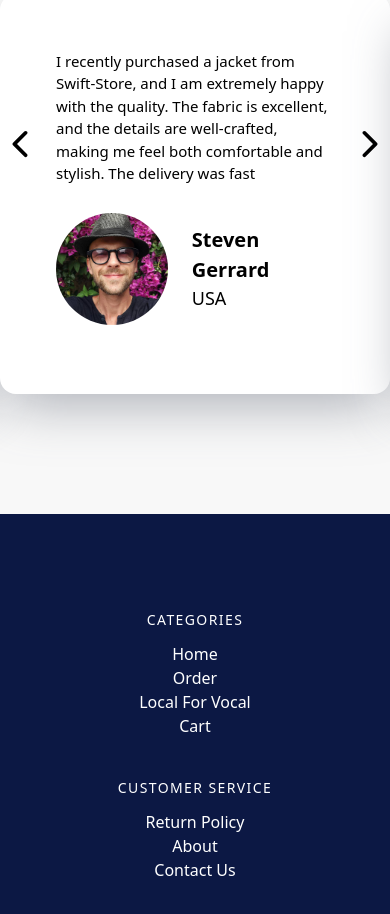
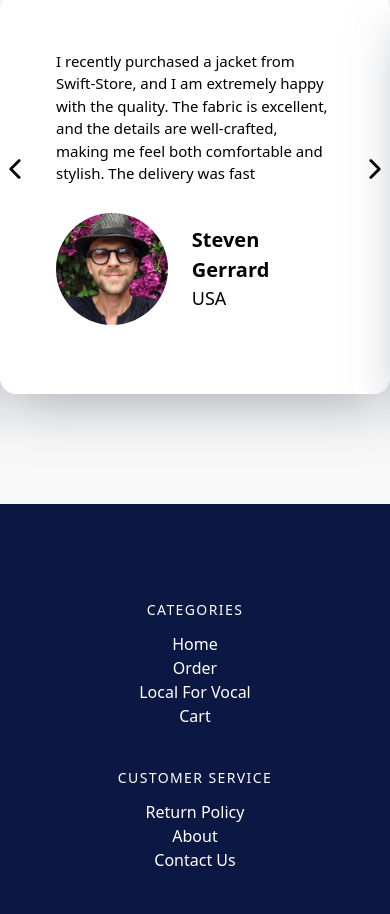
Before and after one commit to saifrafathassan/Full-E-commerce, a React (Vite) app: page / in a window 390 px wide. Shown: the part 2100-3014 px from the top of the page. Built offline with nearby package versions, Linux system fonts and the light colour scheme; no server answers; the database is empty; a web font is replaced by a local one.

Commit message:
testimonial

```diff
--- a/src/components/testimonial/Testimonial.jsx
+++ b/src/components/testimonial/Testimonial.jsx
@@ -106,12 +106,12 @@ const Reviewed = () => {
         transition={{ duration: 1 }}
         className='w-full'
       >
-        <div className={`h-full top-[-350px] md:top-[-300px] relative z-[200] w-full flex md:px-12 justify-between ${mode === 'dark' ? 'text-white' : 'text-black'}`}>
+        <div className={`h-full top-[-320px] md:top-[-300px] relative z-[200] w-full flex md:px-12 justify-between ${mode === 'dark' ? 'text-white' : 'text-black'}`}>
           <div className={`cursor-pointer hover:text-main duration-300 ${mode === 'dark' ? 'text-white' : 'text-black'}`} onClick={() => sliderRef.current.slickPrev()}>
-            <IoIosArrowBack size={40} />
+            <IoIosArrowBack size={30} />
           </div>
           <div className={`cursor-pointer hover:text-main duration-300 ${mode === 'dark' ? 'text-white' : 'text-black'}`} onClick={() => sliderRef.current.slickNext()}>
-            <IoIosArrowForward size={40} />
+            <IoIosArrowForward size={30} />
           </div>
         </div>
       </motion.div>
```
